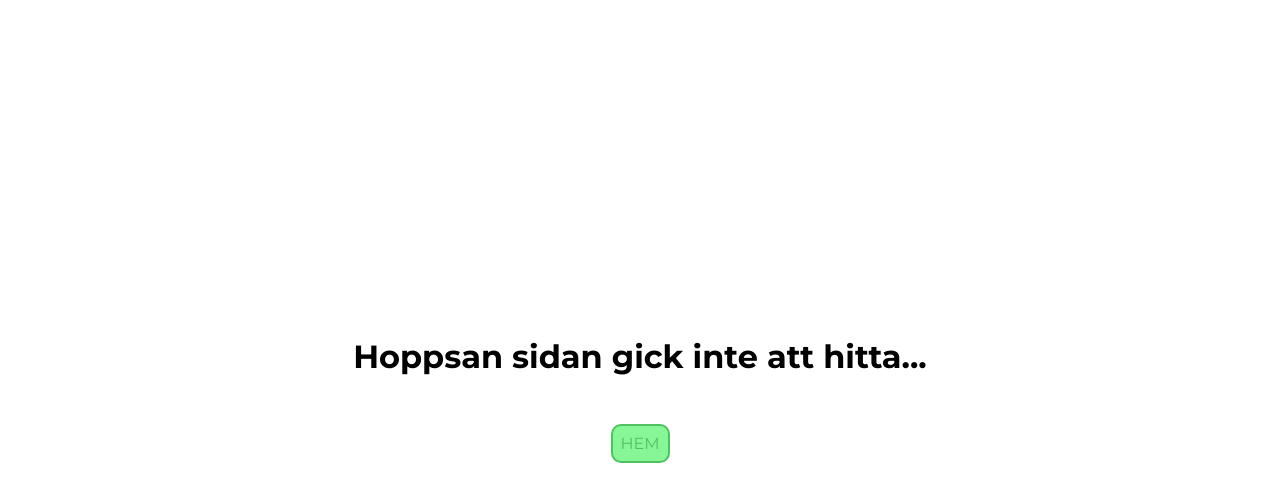
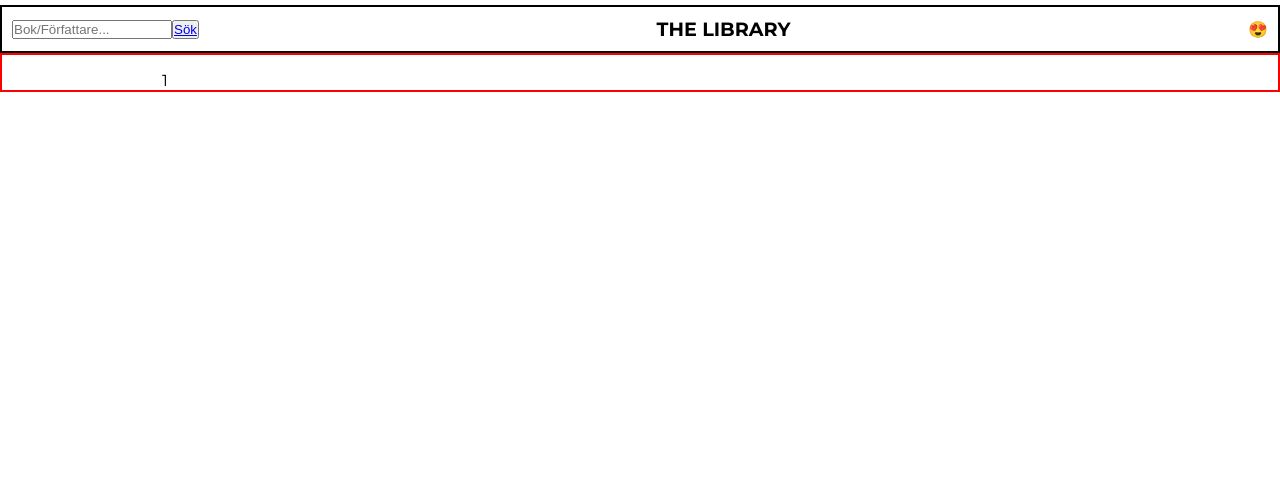
Before and after one commit to naathaliie/Slutprojekt-JS-ramverk-F23, a React (Vite) app: page /searchPage/book/1 in a window 1280 px wide. Shown: the top 502 px of the page. Built offline with nearby package versions, Linux system fonts and the light colour scheme.

Commit message:
searchedbookpage, working, yeeey

```diff
--- a/src/routes/SearchPage/SearchPage.tsx
+++ b/src/routes/SearchPage/SearchPage.tsx
@@ -16,7 +16,7 @@ const SearchPage = () => {
               <li>
                 <Link
                   key={"foundId"}
-                  to={`/searchPage/${book.title}`}
+                  to={`/searchPage/book/${book.title}`}
                   className="link"
                 >
                   📘 {book.title}
--- a/src/routes/SearchPage/SearchResultPage/SearchResultPage.tsx
+++ /dev/null
@@ -1,11 +0,0 @@
-import { useParams } from "react-router-dom";
-import "./SearchResultPage.scss";
-
-const SearchResultPage = () => {
-  const params = useParams<{ foundId: string }>();
-  console.log("useparams", params.foundId);
-
-  return <div className="SearchResultPage">SearchPageResult</div>;
-};
-
-export default SearchResultPage;
--- a/src/routes/SearchPage/SearchResultPage/SearchResultPage.scss
+++ b/src/routes/SearchPage/SearchResultPage/SearchedBookPage.scss
@@ -1,4 +1,4 @@
-.SearchResultPage{
+.SearchedBookPage{
     border: red 2px solid;
     width: 100%;
     display: flex;
--- /dev/null
+++ b/src/routes/SearchPage/SearchResultPage/SearchedBookPage.tsx
@@ -0,0 +1,14 @@
+import { useParams } from "react-router-dom";
+import "./SearchedBookPage.scss";
+import { useContext } from "react";
+import { SearchContext } from "../../../context/SearchContext/SearchContext";
+
+const SearchedBookPage = () => {
+  const { globalSearchState } = useContext(SearchContext);
+  const params = useParams<{ foundId: string }>();
+  console.log("useparams", params.foundId);
+
+  return <div className="SearchedBookPage">{params.foundId}</div>;
+};
+
+export default SearchedBookPage;
```
Also changed, not shown: src/main.tsx (+4 -3 lines).
